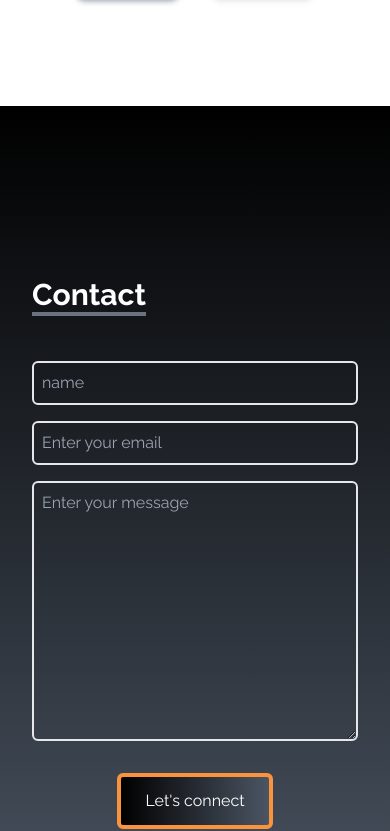
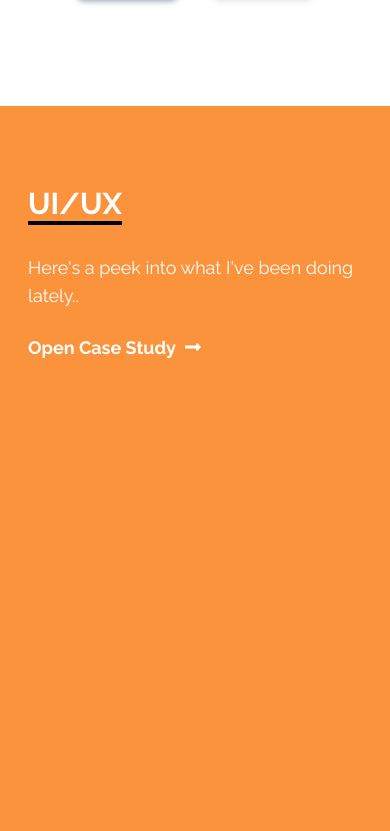
Before and after one commit to sniperglass/my-portfolio, a React (Create React App) app: page / in a window 390 px wide. Shown: the part 3956-4787 px from the top of the page. Built offline with nearby package versions, Linux system fonts and the light colour scheme.

Commit message:
new section uiux

```diff
--- a/src/App.js
+++ b/src/App.js
@@ -5,6 +5,7 @@ import Portfolio from "./components/Portfolio";
 import Experience from "./components/Experience";
 import Contact from "./components/Contact";
 import SocialLinks from './components/SocialLinks';
+import UIUX from './components/UIUX';
 
 function App() {
   return (
@@ -15,6 +16,7 @@ function App() {
       <About />
       <Portfolio />
       <Experience />
+      <UIUX />
       <Contact />
     </>
   );
--- a/src/components/NavBar.jsx
+++ b/src/components/NavBar.jsx
@@ -27,6 +27,10 @@ const NavBar = () => {
         },
         {
             id: 5,
+            link: 'UI/UX'
+        },
+        {
+            id: 6,
             link: 'contact'
         }
     ]
--- /dev/null
+++ b/src/components/UIUX.jsx
@@ -0,0 +1,44 @@
+import React from 'react';
+import iphone from '../assets/tryagain.png'
+import { FaLongArrowAltRight } from 'react-icons/fa';
+
+const Uiux = () => {
+
+
+  return (
+    <div name='UI/UX' className='w-full h-screen bg-orange-400'>
+
+        <div className='max-w-screen-lg p-7 md:p-4 mx-auto flex
+        flex-col w-full justify-center md:h-screen pt-28 xs:pt-20'>
+
+            <div>
+                <p className='text-3xl md:text-4xl inline font-bold text-white border-b-4
+                border-black'>UI/UX</p>
+            </div>
+
+
+
+            <div>
+                <p className='xs:text-lg mt-8 text-white'>
+                    Here's a peek into what I've been doing lately..
+                    </p>
+
+                <br />
+
+                <p className='xs:text-lg font-bold flex text-white'>
+                    Open Case Study <span className='flex align-middle mx-1 p-1'><FaLongArrowAltRight /></span>
+                </p>
+
+                <div className='
+                 flex justify-between items-center
+                 h-10  ml-[500px] md:w-full '>
+                    <img src={iphone}  alt=""/>
+                </div>
+
+            </div>
+        </div>
+    </div>
+  )
+}
+
+export default Uiux
```
Also changed, not shown: src/assets/tryagain.png (added).
